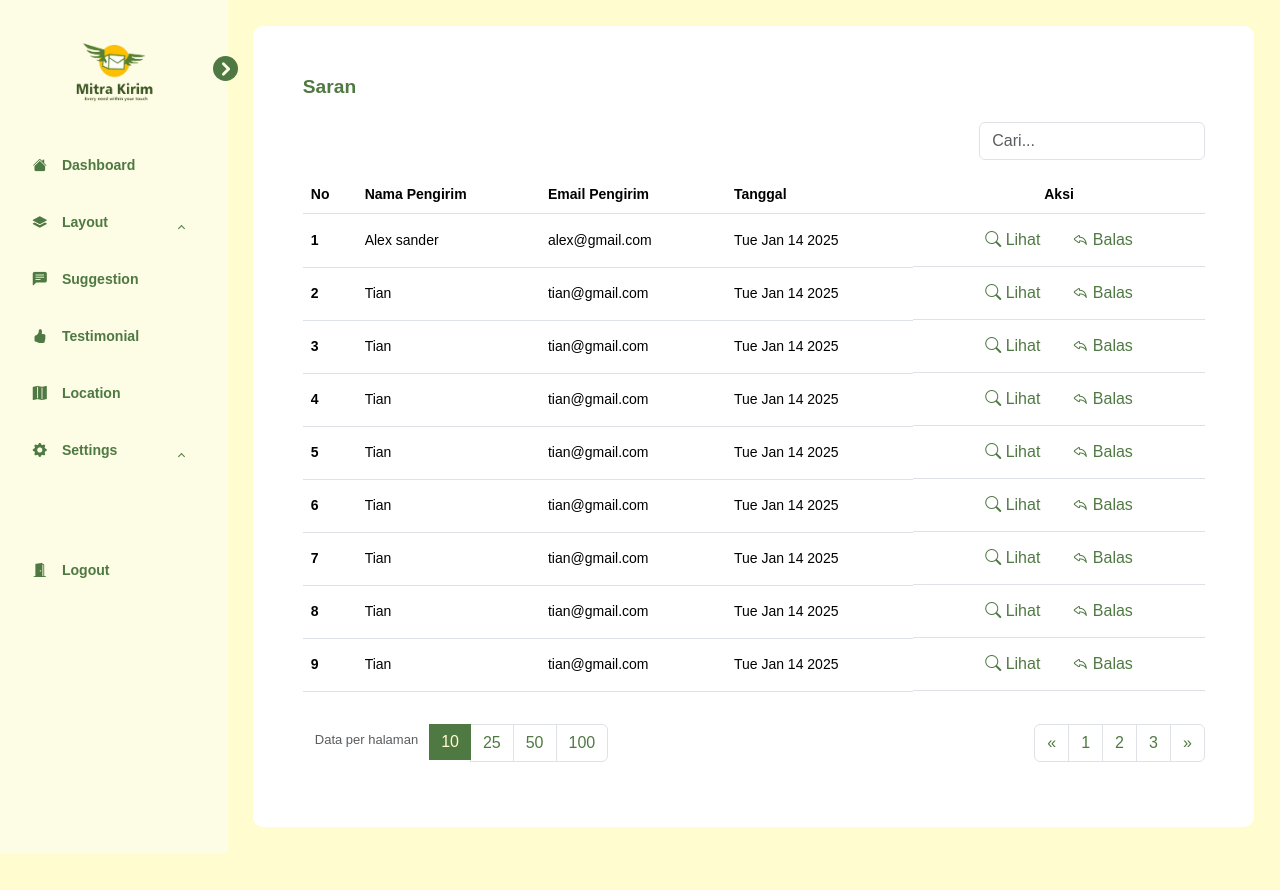
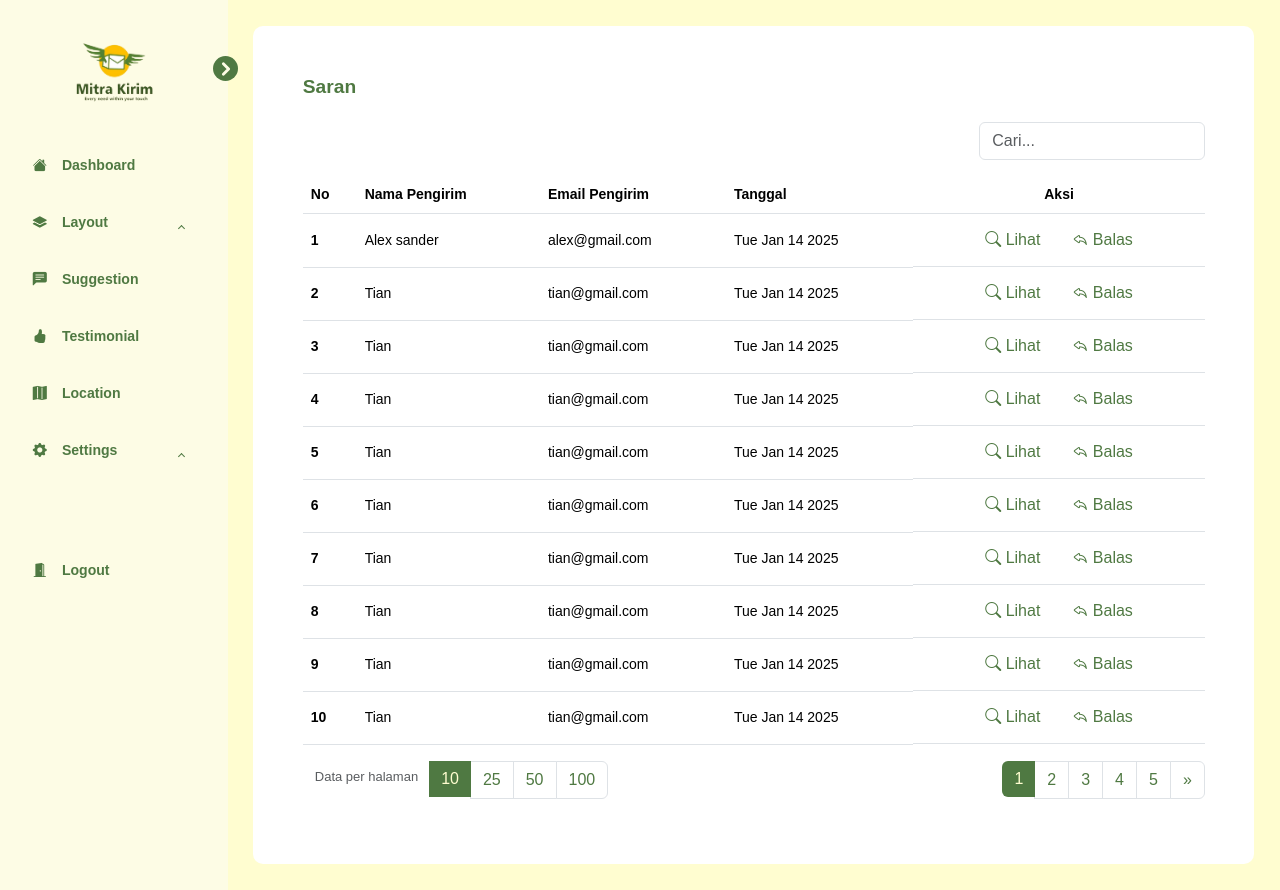
Before and after one commit to nathan-nando/mitra-kirim-fe, a Next.js app: page /admin/suggestion in a window 1280 px wide. Before the commit the page ends 853 px from the top, so only its background shows below. Built offline with nearby package versions, Linux system fonts and the light colour scheme.

Commit message:
udpate pagination

```diff
--- a/src/app/admin/suggestion/page.tsx
+++ b/src/app/admin/suggestion/page.tsx
@@ -1,7 +1,7 @@
 "use client"
 
 import "./page.module.css"
-import React, {useState} from "react";
+import React, {useEffect, useState} from "react";
 
 type Suggestion = {
     id: string
@@ -9,8 +9,19 @@ type Suggestion = {
     email: string
 }
 
+type Pagination = {
+    currentPage: number
+    dataPerPage: number
+    totalData: number
+}
+
+type initialData = {
+    suggestions: Suggestion[],
+    pagination: Pagination,
+}
+
 export default function SuggestionAdm() {
-    const data: Suggestion[] = [
+    const suggestions: Suggestion[] = [
         {
             id: "a1",
             name: "Alex sander",
@@ -21,6 +32,21 @@ export default function SuggestionAdm() {
             name: "Tian",
             email: "tian@gmail.com",
         },
+        {
+            id: "t1",
+            name: "Tian",
+            email: "tian@gmail.com",
+        }, {
+            id: "t1",
+            name: "Tian",
+            email: "tian@gmail.com",
+        },
+        {
+            id: "t1",
+            name: "Tian",
+            email: "tian@gmail.com",
+        },
+
         {
             id: "t2",
             name: "Tian",
@@ -59,15 +85,75 @@ export default function SuggestionAdm() {
 
     ]
 
-    const [dataFiltered, setDataFiltered] = useState(data)
+    const initialData: initialData = {
+        suggestions,
+        pagination: {
+            totalData: 305,
+            dataPerPage: 10,
+            currentPage: 1
+        }
+    }
+    const [state, setState] = useState(initialData)
+
+    const listPagination = [
+        10, 25, 50, 100
+    ]
+
+    const countTotalPage = (totalData: number, dataPerPage: number) => Math.floor(totalData / dataPerPage)
+
+    const [dataFiltered, setDataFiltered] =
+        useState(
+            initialData.suggestions.slice(0, state.pagination.dataPerPage)
+        )
+
+    useEffect(() => {
+
+    }, [state])
+
+    const renderTotalPage = () => {
+        const {totalData, dataPerPage, currentPage} = state.pagination
+        const result = []
+
+        if (currentPage !== 1) {
+            result.push(<li key={"first"} className="page-item" onClick={() => {
+                setState({...state, pagination: {...state.pagination, currentPage: currentPage - 1}})
+            }}>
+                <a className="page-link text-foreground" aria-label="Previous">
+                    <span aria-hidden="true">&laquo;</span>
+                </a>
+            </li>)
+        }
+        const totalPage = countTotalPage(totalData, dataPerPage)
+        for (let i = currentPage; (i <= currentPage + 4) && (i < totalPage); i++) {
+            result.push(<li key={i} className="page-item" onClick={() => {
+                console.log(i)
+                setState({...state, pagination: {...state.pagination, currentPage: i}})
+            }}>
+                <a className={`page-link text-foreground ${state.pagination.currentPage === i ? 'active' : ''}`}>
+                    {i}
+                </a>
+            </li>)
+        }
+        if (currentPage !== totalPage - 1) {
+            result.push(<li key={"last"} className="page-item" onClick={() => {
+                setState({...state, pagination: {...state.pagination, currentPage: currentPage + 1}})
+            }}>
+                <a className="page-link text-foreground" aria-label="Next">
+                    <span aria-hidden="true">&raquo;</span>
+                </a>
+            </li>)
+        }
+
+        return result
+    }
 
 
-    const onSearch = (event:React.ChangeEvent<HTMLInputElement>) => {
+    const onSearch = (event: React.ChangeEvent<HTMLInputElement>) => {
         const searchString: string = event.target.value || ""
-        setDataFiltered(data.filter(v => v.name.toLowerCase().includes(searchString.toLowerCase())))
+        setDataFiltered(initialData.suggestions.filter(v => v.name.toLowerCase().includes(searchString.toLowerCase())))
     }
 
-    return <div className={"p-4 suggestion d-flex flex-column gap-3"}>
+    return <div className={" p-4 suggestion d-flex flex-column gap-3"}>
         <h5 className={"fw-bold"}>Saran</h5>
         {/*<div className={"border border-1 p-4 rounded-2"}>*/}
         {/*    <h5 className={"fw-bold"}>Filter Data</h5>*/}
@@ -82,6 +168,7 @@ export default function SuggestionAdm() {
             </div>
         </div>
 
+        <div className={"overflow-x-auto"}>
             <table className="table">
                 <thead>
                 <tr>
@@ -116,30 +203,29 @@ export default function SuggestionAdm() {
             <div className="d-flex flex-row justify-content-between pagination gap-5">
                 <nav aria-label="suggestion">
                     <ul className="pagination">
-                    <li className={"page-item"}><span className={"page-link border-0 text-muted"} style={{fontSize: "small"}}>Data per halaman</span></li>
-                    <li className="page-item"><a className="page-link text-foreground active" href="#">10</a></li>
-                    <li className="page-item"><a className="page-link text-foreground" href="#">25</a></li>
-                    <li className="page-item"><a className="page-link text-foreground" href="#">50</a></li>
-                    <li className="page-item"><a className="page-link text-foreground" href="#">100</a></li>
+                        <li className={"page-item"}><span className={"page-link border-0 text-muted"}
+                                                          style={{fontSize: "small"}}>Data per halaman</span></li>
+                        {listPagination.map(v => {
+                            return <li key={v} className="page-item">
+                                <a className={`page-link text-foreground ${state.pagination.dataPerPage === v ? 'active' : ''}`}
+                                   onClick={() => {
+                                       setState({...state, pagination: {...state.pagination, dataPerPage: v}})
+                                       // setDataFiltered(data.slice((pagination.currentPage - 1) * pagination.totalPage, pagination.dataPerPage))
+                                   }}>
+                                    {v}
+                                </a>
+                            </li>
+                        })}
                     </ul>
                 </nav>
                 <nav aria-label="suggestion">
                     <ul className="pagination">
-                    <li className="page-item">
-                        <a className="page-link text-foreground" href="#" aria-label="Previous">
-                            <span aria-hidden="true">&laquo;</span>
-                        </a>
-                    </li>
-                    <li className="page-item"><a className="page-link text-foreground" href="#">1</a></li>
-                    <li className="page-item"><a className="page-link text-foreground" href="#">2</a></li>
-                    <li className="page-item"><a className="page-link text-foreground" href="#">3</a></li>
-                    <li className="page-item">
-                        <a className="page-link text-foreground" href="#" aria-label="Next">
-                            <span aria-hidden="true">&raquo;</span>
-                        </a>
-                    </li>
+                        {renderTotalPage()}
+
                     </ul>
                 </nav>
+            </div>
+
         </div>
 
 
```
Lines whose indentation alone changed are shown as unchanged.
